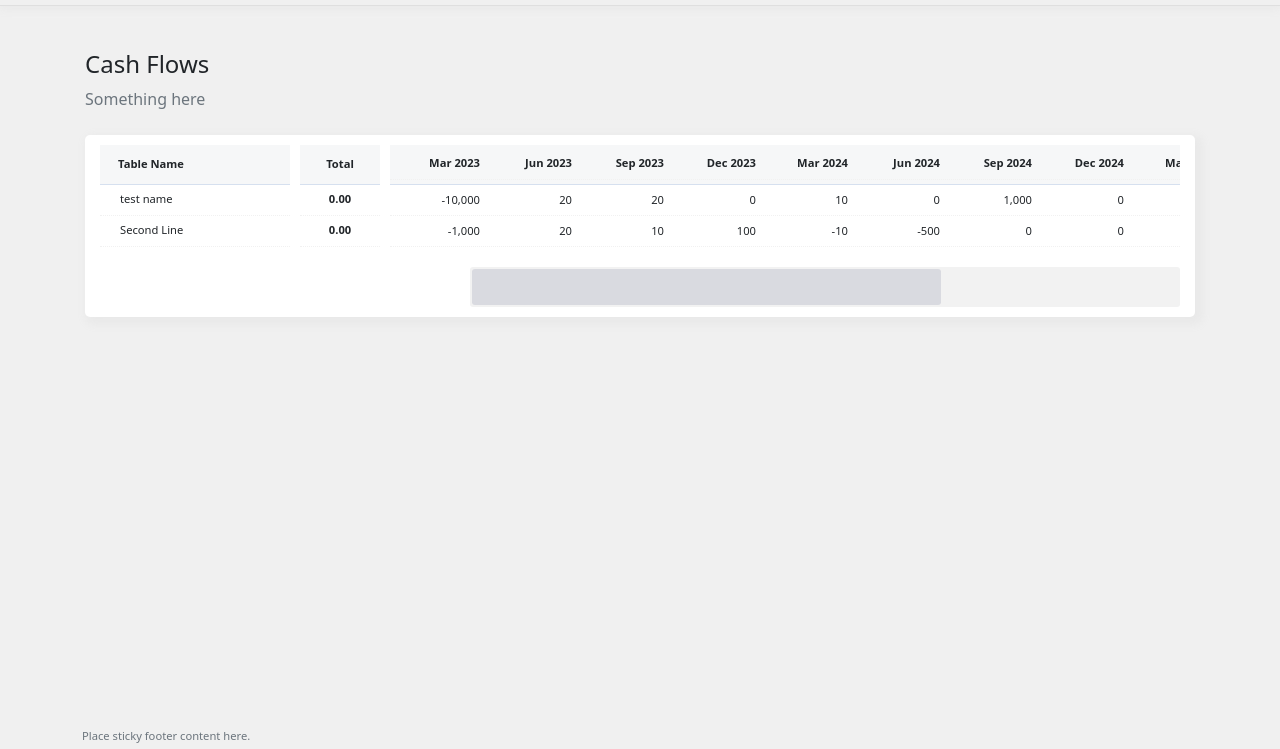
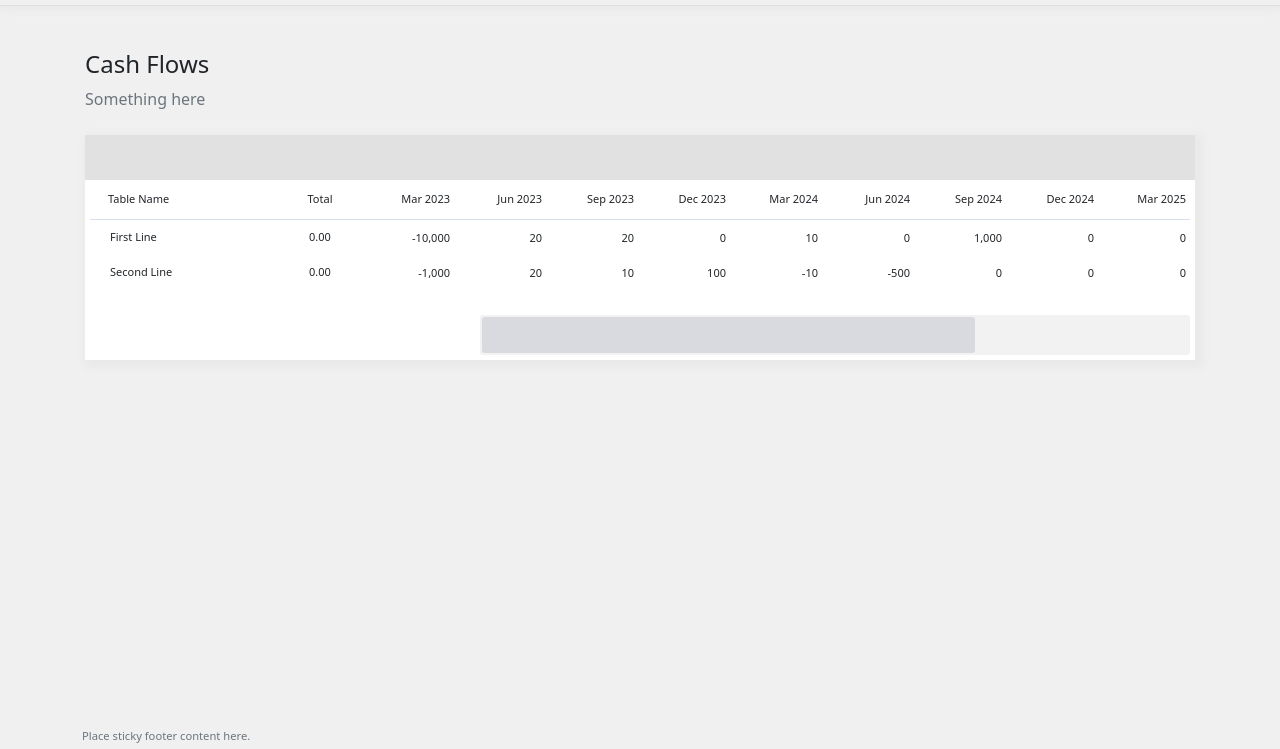
Before and after one commit to ridoluc/CF_viewer, a website built with webpack: page index.html in a window 1280 px wide. Shown: the part 51-800 px from the top of the page. Built offline with Linux system fonts and the light colour scheme.

Commit message:
cleaned UI

```diff
--- a/index.html
+++ b/index.html
@@ -44,57 +44,32 @@
 
           <!-- App starts here -->
           <div class="cf-table-wrap" id="CFXTable">
-            <!-- Toolbox -->
-            <!-- <div class="toolbox"></div> -->
+            <!-- Commands -->
+            <div class="commands"></div>
             <!-- Table -->
             <div class="table-container">
               <div class="table-layout">
 
                 <!-- Row Head -->
                 <div class="table-column column-row-head">
-                  <div class="column-header sticky">
+                  <div class="table-header sticky">
                     <div class="row-start-cell"></div>
-                    <!-- <div class="add-row"></div> -->
                     <div class="row-name">Table Name</div>
-                    <!-- <div class=""></div> -->
                   </div>
-                  <!-- <div class="row">
-                    <div class="row-start-cell">
-                      <div class="row-select"></div>
-                      <div class="add-row" onclick="addRow()"></div>
-                    </div>
-                    <div class="row-name">Row Name</div>
-                    <div class="row-command row-delete"><i class="bi bi-x row-head-details"></i></div>
-                    <div class="row-command row-edit"><i class="bi bi-three-dots-vertical row-head-details"></i></div>
-
-                  </div> -->
                 </div>
 
                 <!-- Total area -->
                 <div class="table-column column-total">
-                  <div class="column-header sticky">
+                  <div class="table-header sticky">
                     <div class="total-header">Total</div>
                   </div>
-                  <!-- <div class="row total-row">0.00</div> -->
-
                 </div>
 
                 <!-- CF area -->
                 <div class="table-column cf">
-                  <div class="column-header sticky">
+                  <div class="table-header sticky">
                     <div class="row">
-                      <div class="col date">06/10/2022</div>
-                      <div class="col date">06/10/2022</div>
-                      <div class="col date">06/10/2022</div>
-                      <div class="col date">06/10/2022</div>
-                      <div class="col date">06/10/2022</div>
-                      <div class="col date">06/10/2022</div>
-                      <div class="col date">06/10/2022</div>
-                      <div class="col date">06/10/2022</div>
-                      <div class="col date">06/10/2022</div>
-                      <div class="col date">06/10/2022</div>
                     </div>
-
                   </div>
                 </div>
 
--- a/src/UI/CFXTable.js
+++ b/src/UI/CFXTable.js
@@ -218,7 +218,7 @@ export class CFXTable {
 	}
 
 	updateHeader(dates) {
-		let headerRow = $(".column-header>.row");
+		let headerRow = $(".table-header>.row");
 
 		let header_content = "";
 
--- a/src/UI/scrollbar_style.scss
+++ b/src/UI/scrollbar_style.scss
@@ -5,6 +5,7 @@
      display: flex;
      width: 100%;
      justify-content: space-between;
+     padding: 5px;
    }
 
    #scroll-wrapper {
--- a/src/UI/table_style.scss
+++ b/src/UI/table_style.scss
@@ -1,20 +1,27 @@
+@font-face {
+   font-family: 'Roboto Mono';
+   src: url(../../assets/fonts/RobotoMono-VariableFont_wght.ttf);
+}
+
 /* Variables */
 $primary-bg-color: #fff;
-$box-shadow: 4px 4px 8px 4px #e9e9e9;
 $table-bg-color: #f6f7f8;
 $border-color: #d6e0ef;
+
+$font-size: 11px;
+$row-height: 35px;
+$cell-width: 90px;
+
+
 
 /* Table styling */
 .cf-table-wrap {
 	background-color: $primary-bg-color;
-	border-radius: 5px;
-	box-shadow: $box-shadow;
+	box-shadow: 4px 4px 8px 4px #e9e9e9;
 }
 
 #CFXTable {
-	font-size: 0.7em;
-	font-weight: 300;
-	padding: 10px 15px;
+   font-size: $font-size;
 
 	.row,
 	.row > *,
@@ -27,37 +34,36 @@ $border-color: #d6e0ef;
 		margin: 0px 0px;
 		overflow-y: scroll;
 		padding-bottom: 20px;
+      margin: 0px 5px;
 	}
 
 	.table-layout {
 		display: grid;
 		grid-template-columns: 190px 80px 1fr;
 		grid-template-areas: "row-head-area total-area cf-area";
-		column-gap: 10px;
 	}
 
-	.column-header {
+	.table-header {
 		display: flex;
 		align-items: center;
 		min-height: 40px;
-		border-bottom: 1px solid $border-color;
-		background-color: $table-bg-color;
-		font-weight: bold;
+		border-bottom: 0.5px solid $border-color;
+
+      .row:hover{
+         background-color: unset;
+      }
 	}
 
-	.column-header .date {
-	}
+
 }
 
-/* ROOLBOX */
+/* COMMANDS */
 #CFXTable{
-   .toolbox {
-		height: 30px;
+   .commands {
+		height: 45px;
 		width: 100%;
 		display: block;
-		background-color: #f2f2f2;
-		border-radius: 5px;
-		margin-bottom: 20px;
+		background-color: #e1e1e1;
 	}
 }
 
@@ -66,8 +72,7 @@ $border-color: #d6e0ef;
 	.row {
 		display: flex;
 		align-items: center;
-		min-height: 30px;
-		border-bottom: 1px dotted #f1f1f1;
+		min-height: $row-height;
 	}
 
 	.row:hover,
@@ -95,7 +100,6 @@ $border-color: #d6e0ef;
 
 	.column-total {
 		grid-area: total-area;
-		font-weight: 700;
 
       & > * {
          text-align: center;
@@ -135,9 +139,6 @@ $border-color: #d6e0ef;
 		}
 	}
 
-	.row-select {
-	}
-
 	.row-command {
 		display: inline-flex;
 		padding: 0px 8px;
@@ -146,10 +147,10 @@ $border-color: #d6e0ef;
 
 		& > i {
 			align-self: center;
-			font-size: 1.1em;
+			font-size: 1.3em;
 		}
 
-		&.hover {
+		&:hover {
 			background-color: #f4f4f4;
 		}
 	}
@@ -175,7 +176,7 @@ $border-color: #d6e0ef;
 		overflow-x: scroll;
 
 		.col {
-			width: 90px;
+			width: $cell-width;
 			text-align: right;
 			padding-right: 2px;
 		}
@@ -188,12 +189,6 @@ $border-color: #d6e0ef;
 				margin-bottom: -2px;
 			}
 
-			&.selected {
-				// border: 0.8px solid rgb(88, 109, 242) ;
-				// margin-right: -0.8px;
-				// background-color: #c6c6ff;
-			}
-
 			span {
 				vertical-align: middle;
 			}
--- a/src/main.js
+++ b/src/main.js
@@ -4,7 +4,7 @@ import "./styles.scss";
 
 let testdata = [
 	{
-		name: "test name",
+		name: "First Line",
 		cf: [
 			{ date: "2023-02-23", value: -10000 },
 			{ date: "2023-04-01", value: 10 },
```
Also changed, not shown: assets/fonts/RobotoMono-VariableFont_wght.ttf (added), dist/e14e25b7c497634efdfe.ttf (added), dist/your-plugin.js.
